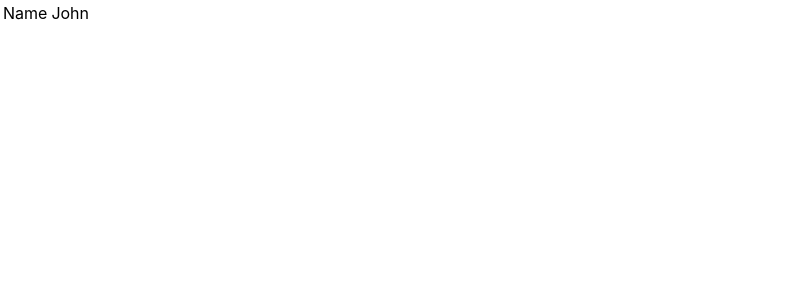
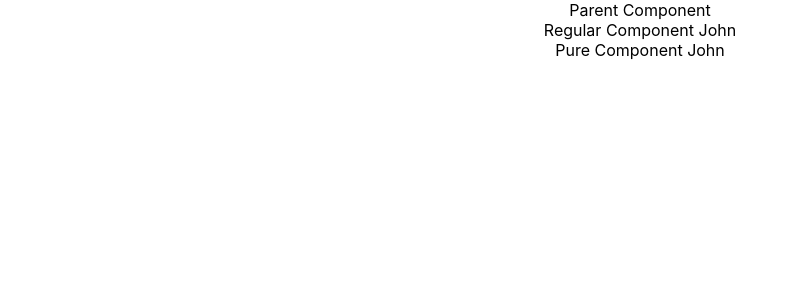
Before and after one commit to edwinisnow/react-basics, a React (Create React App) app: page / in a window 1280 px wide. Shown: the top 300 px of the page, without its empty margins (0-794 px from the left). Built offline with nearby package versions, Linux system fonts and the light colour scheme.

Commit message:
Pure Components

```diff
--- a/src/App.js
+++ b/src/App.js
@@ -21,12 +21,19 @@
 import LifeCycleA from './components/LifeCycleA';
 import FragmentDemo from './components/FragmentDemo';
 import Table from './components/Table';
+import PureComp from './components/PureComp';
+import ParentComp from './components/ParentComp';
+
 
 function App() {
   return (
     <div className="App">
 
-      <Table />
+      <ParentComp />
+
+      {/* <PureComp /> */}
+
+      {/* <Table /> */}
       {/* <FragmentDemo /> */}
 
       {/* <LifeCycleA /> */}
--- /dev/null
+++ b/src/components/ParentComp.js
@@ -0,0 +1,36 @@
+import React, { Component } from 'react'
+import RegComp from './RegComp';
+import PureComp from './PureComp';
+
+class ParentComp extends Component {
+
+    constructor(props) {
+        super(props)
+
+        this.state = {
+            name: 'John'
+        }
+    }
+
+    componentDidMount() {
+        setInterval(() => {
+            this.setState({
+                name: 'John'
+            })
+        }, 2000)
+    }
+
+    render() {
+        console.log('Parent Component Render')
+        return (
+            <div>
+                Parent Component
+                <RegComp name={this.state.name} />
+                <PureComp name={this.state.name} />
+
+            </div>
+        )
+    }
+}
+
+export default ParentComp
--- /dev/null
+++ b/src/components/PureComp.js
@@ -0,0 +1,14 @@
+import React, { PureComponent } from 'react'
+
+class PureComp extends PureComponent {
+    render() {
+        console.log('Pure Component Render')
+        return (
+            <div>
+                Pure Component {this.props.name}
+            </div>
+        )
+    }
+}
+
+export default PureComp
--- /dev/null
+++ b/src/components/RegComp.js
@@ -0,0 +1,14 @@
+import React, { Component } from 'react'
+
+class RegComp extends Component {
+    render() {
+        console.log('Reg Component Render')
+        return (
+            <div>
+                Regular Component {this.props.name}
+            </div>
+        )
+    }
+}
+
+export default RegComp
```
